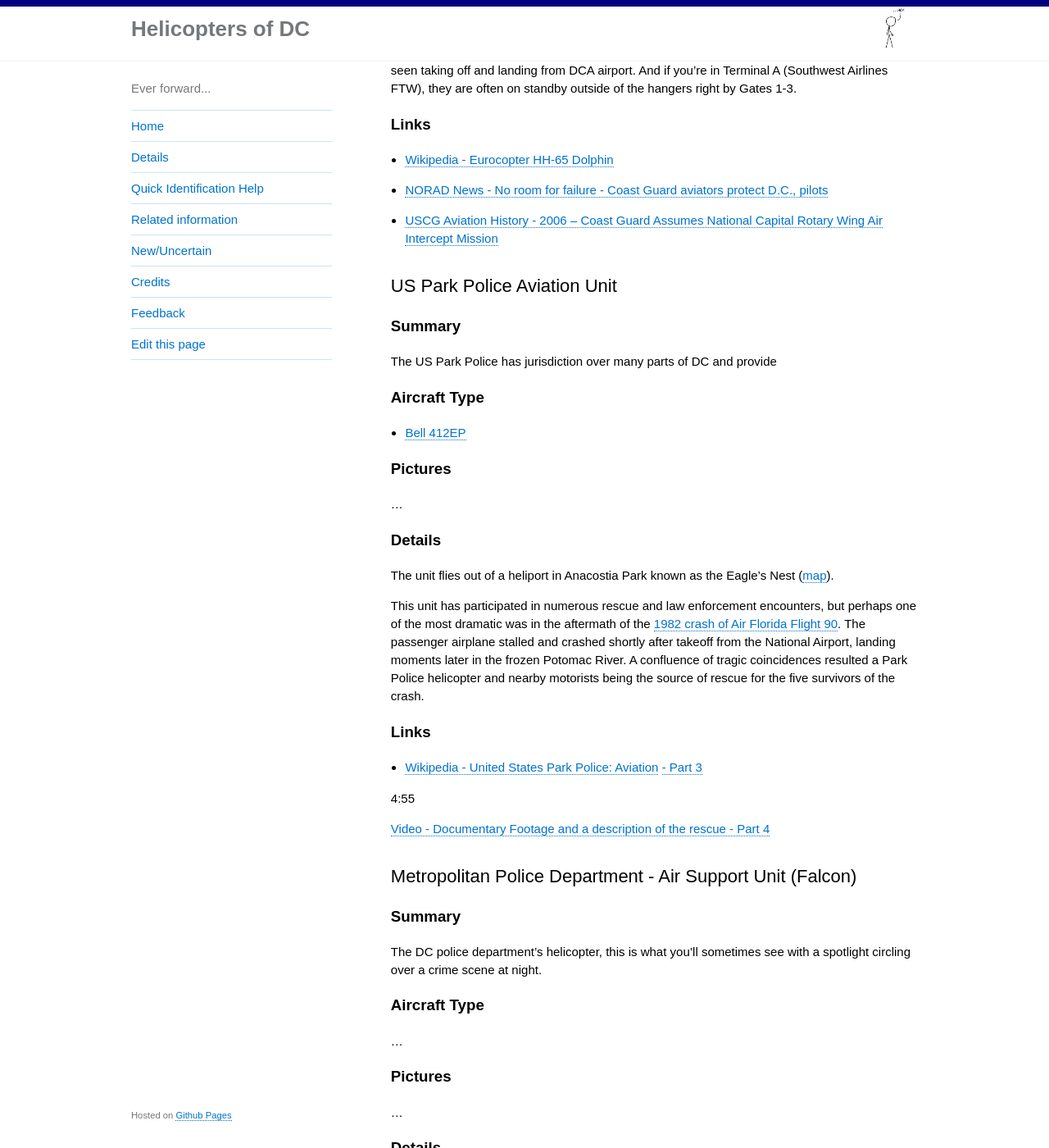
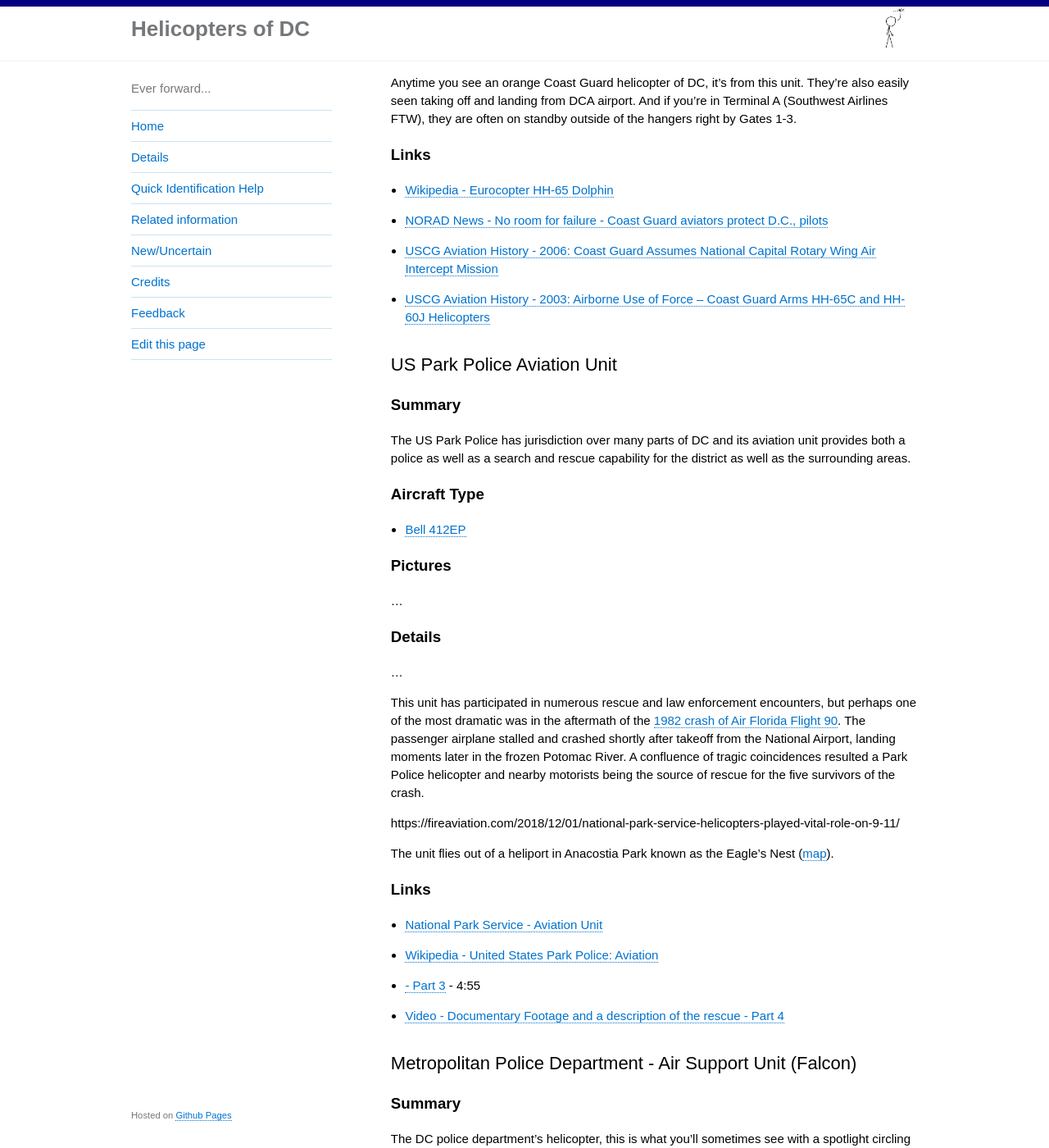
Before and after one commit to gbinal/dc-helicopters, a Jekyll site: the page built from pages/details.md, in a window 1280 px wide and 1400 px high, scrolled down 2555 px. Shown: the whole window at 82% size. Built offline with Jekyll 4.4.1, drawn with Linux system fonts in a browser that asks for light colours; some of the changed lines change nothing that is shown; some of the changed text lies outside the part shown.

Commit message:
more details

```diff
--- a/pages/details.md
+++ b/pages/details.md
@@ -14,9 +14,10 @@
 The most famous and identifiable helicopters over DC, this unit is tasked with Presidential transport and flies Marine One.
 
 ### Aircraft Type
-* [Sikorsky VH-3D](https://en.wikipedia.org/wiki/Sikorsky_SH-3_Sea_King)
-* [Sikorsky VH-60N](https://en.wikipedia.org/wiki/Sikorsky_UH-60_Black_Hawk)
+* [VH-3D Sea King](https://en.wikipedia.org/wiki/Sikorsky_SH-3_Sea_King)
+* [VH-60N Black Hawk](https://en.wikipedia.org/wiki/Sikorsky_UH-60_Black_Hawk)
 * [MV-22 Ospreys](https://en.wikipedia.org/wiki/Bell_Boeing_V-22_Osprey)
+* [CH-46 Sea Knight](https://en.wikipedia.org/wiki/Boeing_Vertol_CH-46_Sea_Knight#United_States)
 
 ### Pictures
 ...
@@ -44,14 +45,16 @@
 * [Foxtrot Alpha - These Elite Military Helicopter Units Fly Washington's Power Players](https://foxtrotalpha.jalopnik.com/these-elite-military-helicopter-units-fly-washingtons-p-1704260996)
 * [Video - National Geographic: On Board Marine One](https://www.youtube.com/watch?v=cFhrB-DkBnA)
 
-## Coast Guard
+
+
+## US Coast Guard
 
 ### Summary
 
 A set of armed Coast Guard helicopters play a role in the air defense of Washington, DC.  If a small, private airplane comes too close, this is what is sent up to identify, make contact, and if necessary shoot it down.
 
 ### Aircraft Type
-* [Eurocopter MH-65C Dolphin](https://en.wikipedia.org/wiki/Eurocopter_HH-65_Dolphin)
+* [MH-65C Dolphin](https://en.wikipedia.org/wiki/Eurocopter_HH-65_Dolphin)
 
 ### Pictures
 ...
@@ -67,7 +70,7 @@
 
 But, if the need arises, these helicopters also have [the armaments needed to shoot down an unresponsive craft](https://en.wikipedia.org/wiki/U.S._helicopter_armament_subsystems#MH-65C_Dolphin_and_MH-68A_Stingray).  Specifically, the crew has a mounted machine gun and a single shot anti-material rifle (basically, a 50 caliber sniper rifle that can disable a vehicle's engine block with one shot).  These weapons aren't usually visible since they remain in the cabin with the crew, but can be brought to bear when the side door is opened.
 
-This armament program originated in the 1990s [to enable interdiction of fast boats smuggling drungs into Florida](https://foxtrotalpha.jalopnik.com/this-secret-uscg-program-saw-exotic-armed-choppers-take-1690581460).  The capability is demonstrated in [this Coast Guard video](https://youtu.be/_KHPEfmJtOg?t=244), as well as in the boat chase scene in Bad Boys 2, but ... yeah, I can't really recommend that as a good use of your time or anything.
+This armament [program](https://en.wikipedia.org/wiki/Helicopter_Interdiction_Tactical_Squadron) originated in the 1990s [to enable interdiction of fast boats smuggling drungs into Florida](https://foxtrotalpha.jalopnik.com/this-secret-uscg-program-saw-exotic-armed-choppers-take-1690581460).  The capability is demonstrated in [this Coast Guard video](https://youtu.be/_KHPEfmJtOg?t=244), as well as in the boat chase scene in Bad Boys 2, but ... yeah, I can't really recommend that as a good use of your time or anything.
 
 The specific unit that patrols the [Air Defense Identification Zone](https://en.wikipedia.org/wiki/Washington,_DC_Metropolitan_Area_Special_Flight_Rules_Area) around Washington is part of [Coast Guard Air Station Atlantic City](https://en.wikipedia.org/wiki/Coast_Guard_Air_Station_Atlantic_City), but is based out of the General Aviation terminal at National Airport, next to Terminal A.
 
@@ -76,14 +79,16 @@
 ### Links
 * [Wikipedia - Eurocopter HH-65 Dolphin](https://en.wikipedia.org/wiki/Eurocopter_HH-65_Dolphin)
 * [NORAD News - No room for failure - Coast Guard aviators protect D.C., pilots](http://www.norad.mil/Newsroom/Article/578611/no-room-for-failure-coast-guard-aviators-protect-dc-pilots/)
-* [USCG Aviation History - 2006 – Coast Guard Assumes National Capital Rotary Wing Air Intercept Mission](https://cgaviationhistory.org/2006-coast-guard-assumes-national-capital-rotary-wing-air-intercept-mission/)
+* [USCG Aviation History - 2006: Coast Guard Assumes National Capital Rotary Wing Air Intercept Mission](https://cgaviationhistory.org/2006-coast-guard-assumes-national-capital-rotary-wing-air-intercept-mission/)
+* [USCG Aviation History - 2003: Airborne Use of Force – Coast Guard Arms HH-65C and HH-60J Helicopters](https://cgaviationhistory.org/2003-airborne-use-of-force-coast-guard-arms-hh-65c-and-hh-60j-helicopters/)
+
 
 
 ## US Park Police Aviation Unit
 
 ### Summary
 
-The US Park Police has jurisdiction over many parts of DC and provide
+The US Park Police has jurisdiction over many parts of DC and its aviation unit provides both a police as well as a search and rescue capability for the district as well as the surrounding areas.
 
 ### Aircraft Type
 
@@ -94,21 +99,20 @@
 
 ### Details
 
+...
+
+This unit has participated in numerous rescue and law enforcement encounters, but perhaps one of the most dramatic was in the aftermath of the [1982 crash of Air Florida Flight 90](https://en.wikipedia.org/wiki/Air_Florida_Flight_90). The passenger airplane stalled and crashed shortly after takeoff from the National Airport, landing moments later in the frozen Potomac River.  A confluence of tragic coincidences resulted a Park Police helicopter and nearby motorists being the source of rescue for the five survivors of the crash.
+
+https://fireaviation.com/2018/12/01/national-park-service-helicopters-played-vital-role-on-9-11/
 
 The unit flies out of a heliport in Anacostia Park known as the Eagle's Nest ([map](https://goo.gl/maps/Pg64vj1kg552)).
 
 
-This unit has participated in numerous rescue and law enforcement encounters, but perhaps one of the most dramatic was in the aftermath of the [1982 crash of Air Florida Flight 90](https://en.wikipedia.org/wiki/Air_Florida_Flight_90). The passenger airplane stalled and crashed shortly after takeoff from the National Airport, landing moments later in the frozen Potomac River.  A confluence of tragic coincidences resulted a Park Police helicopter and nearby motorists being the source of rescue for the five survivors of the crash.
-
-
-
 ### Links
+* [National Park Service - Aviation Unit](https://www.nps.gov/subjects/uspp/aviation-unit.htm)
 * [Wikipedia - United States Park Police: Aviation](https://en.wikipedia.org/wiki/United_States_Park_Police#Aviation)
-[ - Part 3](https://youtu.be/EIb8wfXGngA?t=102)
-
-4:55
-
-[Video - Documentary Footage and a description of the rescue - Part 4](https://www.youtube.com/watch?v=I5nTuEzMpzo)
+* [ - Part 3](https://youtu.be/EIb8wfXGngA?t=102) - 4:55
+* [Video - Documentary Footage and a description of the rescue - Part 4](https://www.youtube.com/watch?v=I5nTuEzMpzo)
 
 
 
@@ -132,6 +136,10 @@
 
 ### Links
 * [DC.gov - Air Support Unit (Falcon)](https://mpdc.dc.gov/page/air-support-unit-falcon)
+* [DC Metropolitan Police Collector - MPD Air Support Unit](http://www.dcmetropolicecollector.com/MPD-Air-Support-Unit.html)
+* []()
+* []()
+* []()
 
 
 
@@ -155,6 +163,10 @@
 
 ### Links
 * [Foxtrot Alpha - These Elite Military Helicopter Units Fly Washington's Power Players](https://foxtrotalpha.jalopnik.com/these-elite-military-helicopter-units-fly-washingtons-p-1704260996)
+* [Wikipedia - 1st Helicopter Squadron](https://en.wikipedia.org/wiki/1st_Helicopter_Squadron)
+* [Joint Base Andrews - News Tagged '1st Helicopter Squadron'](https://www.jba.af.mil/News/Tag/73997/1st-helicopter-squadron/)
+* [Air Force District of Washington - Andrews Helicopter Squadron '1st,' Only Of Its Kind](https://www.afdw.af.mil/News/Features/Display/Article/336361/andrews-helicopter-squadron-1st-only-of-its-kind/)
+
 
 
 
@@ -163,12 +175,14 @@
 ## US Army
 
 ### Summary
+...
 
 ### Aircraft Type
 * Blackhawk UH-72
 * Blackhawk UH-70
 
 ### Pictures
+...
 
 ### Details
 
@@ -183,27 +197,27 @@
 * [Foxtrot Alpha - These Elite Military Helicopter Units Fly Washington's Power Players](https://foxtrotalpha.jalopnik.com/these-elite-military-helicopter-units-fly-washingtons-p-1704260996)
 * [Rotary and Wing Interational - Army 12th: Flying the Brass](https://www.rotorandwing.com/2012/04/01/army-12th-flying-the-brass/)
 * [GlobalSecurity.com - 12th Aviation Battalion](https://www.globalsecurity.org/military/agency/army/12avn-bn.htm)
-* [Video](https://www.youtube.com/watch?v=8-UjBp5kg-c) and [Press Release](https://www.army.mil/article/127767/davison_army_airfield_hosts_mass_helicopter_exercise) about the 2014 Exercise
-
-
-
--------------------------
+* [Video](https://www.youtube.com/watch?v=8-UjBp5kg-c) and [Press Release](https://www.army.mil/article/127767/davison_army_airfield_hosts_mass_helicopter_exercise) about the 2014 Exercise.
 
 
 
 
+## Medevac
 
-Park Police
- - Flight 90 Rescue
- - https://en.wikipedia.org/wiki/United_States_Park_Police
- https://en.wikipedia.org/wiki/United_States_Park_Police#Aviation
+### Summary
+...
 
-Coast Guard
-- https://cgaviationhistory.org/2006-coast-guard-assumes-national-capital-rotary-wing-air-intercept-mission/
+### Aircraft Type
+...
 
-DC Police
-- https://mpdc.dc.gov/page/air-support-unit-falcon
+### Pictures
+...
 
-https://www.buzzfeed.com/marcambinder/secret-armies-an-exclusive-look-at-10-secret-us
+### Details
+...
 
-https://foxtrotalpha.jalopnik.com/these-elite-military-helicopter-units-fly-washingtons-p-1704260996
+### Links
+
+* []()
+* []()
+* []()
```
